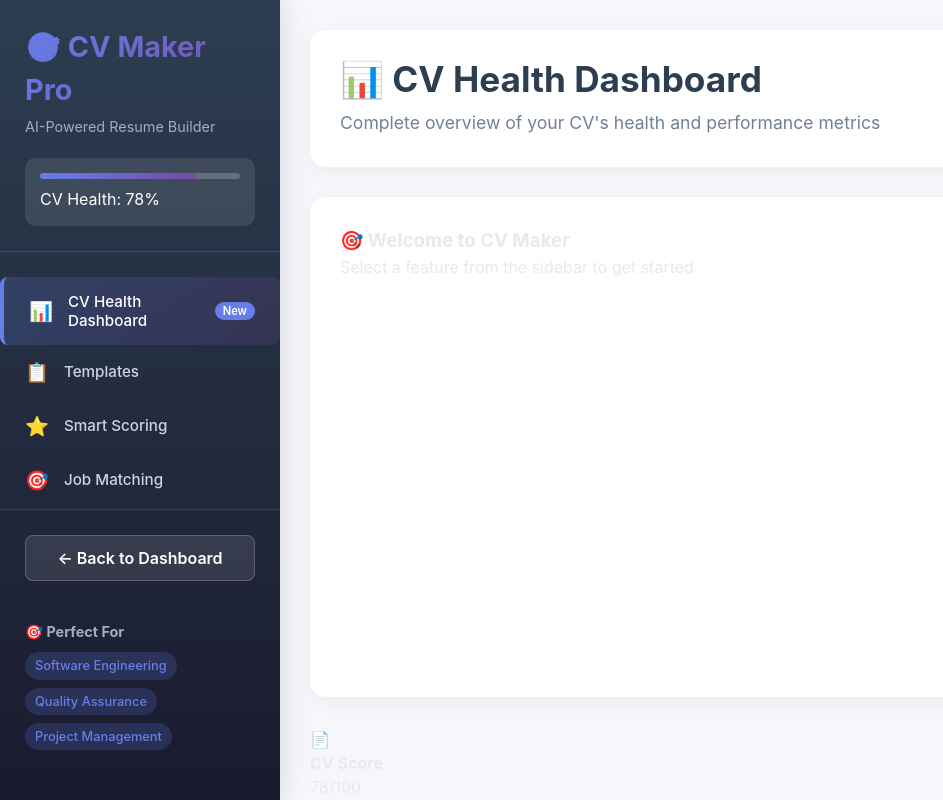
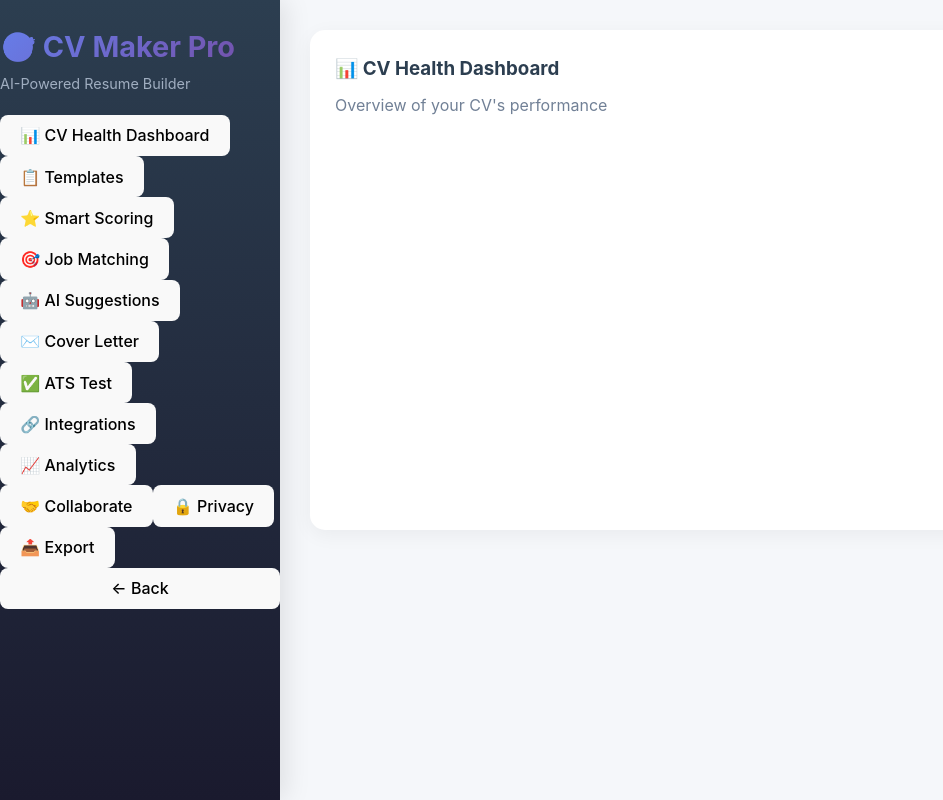
Before and after one commit to Shenukafdo2006/SDGP-AI-Interviewer, a React app in the folder frontend/: page / in a window 1280 px wide. Both pictures are taken after a click on the button "CV Maker". Shown: the top 800 px of the page, without its empty margins (0-943 px from the left). Built offline with nearby package versions, Linux system fonts and the light colour scheme; the HTML template or start-up script is replaced by a standard one.

Commit message:
finalize base component setup for CVMaker.jsx and css files

```diff
--- a/frontend/src/CVMaker.css
+++ b/frontend/src/CVMaker.css
@@ -30,12 +30,7 @@
   z-index: 100;
 }
 
-.cvmaker-sidebar-header {
-  padding: 0 25px 25px;
-  border-bottom: 1px solid rgba(255, 255, 255, 0.1);
-}
-
-.cvmaker-sidebar-header h2 {
+.cvmaker-sidebar h2 {
   font-size: 1.8rem;
   margin-bottom: 5px;
   background: linear-gradient(135deg, #667eea 0%, #764ba2 100%);
@@ -44,59 +39,40 @@
   background-clip: text;
 }
 
-.cvmaker-subtitle {
+.cvmaker-sidebar p {
   color: #a0aec0;
   font-size: 0.9rem;
   margin-bottom: 20px;
 }
 
-.cvmaker-user-progress {
-  background: rgba(255, 255, 255, 0.1);
-  padding: 15px;
-  border-radius: 10px;
-  margin-top: 15px;
-}
-
-.cvmaker-progress-bar {
-  height: 6px;
-  background: rgba(255, 255, 255, 0.2);
-  border-radius: 3px;
-  overflow: hidden;
-  margin-bottom: 8px;
-}
-
-.cvmaker-progress-fill {
-  height: 100%;
-  background: linear-gradient(90deg, #667eea 0%, #764ba2 100%);
-  border-radius: 3px;
-  transition: width 0.3s ease;
-}
-
 .cvmaker-sidebar-features {
   flex: 1;
-  padding: 25px 0;
-  overflow-y: auto;
+  padding: 0 15px;
+  display: flex;
+  flex-direction: column;
+  gap: 10px;
 }
 
 .cvmaker-sidebar-feature {
   width: 100%;
-  padding: 15px 25px;
+  padding: 12px 15px;
   background: none;
   border: none;
   color: #cbd5e0;
   text-align: left;
   display: flex;
   align-items: center;
-  gap: 15px;
+  gap: 10px;
   cursor: pointer;
   transition: all 0.3s ease;
   position: relative;
+  font-size: 0.95rem;
 }
 
 .cvmaker-sidebar-feature:hover {
   background: rgba(102, 126, 234, 0.1);
   color: white;
-  padding-left: 30px;
+  padding-left: 25px;
 }
 
 .cvmaker-sidebar-feature.cvmaker-active {
@@ -105,40 +81,18 @@
   border-left: 4px solid #667eea;
 }
 
-.cvmaker-feature-icon {
-  font-size: 1.2rem;
-}
-
-.cvmaker-feature-label {
-  font-size: 0.95rem;
-  font-weight: 500;
-  flex: 1;
-}
-
-.cvmaker-badge {
-  background: #667eea;
-  color: white;
-  font-size: 0.7rem;
-  padding: 2px 8px;
-  border-radius: 10px;
-  font-weight: 600;
-}
-
-.cvmaker-sidebar-footer {
-  padding: 25px;
-  border-top: 1px solid rgba(255, 255, 255, 0.1);
-}
-
 .cvmaker-back-btn {
-  width: 100%;
-  padding: 12px 20px;
+  margin-top: auto;
+  width: 90%;
+  margin-left: auto;
+  margin-right: auto;
+  padding: 10px;
   background: rgba(255, 255, 255, 0.1);
   border: 1px solid rgba(255, 255, 255, 0.2);
   color: white;
   border-radius: 8px;
   cursor: pointer;
   font-weight: 600;
-  margin-bottom: 20px;
   transition: all 0.3s ease;
 }
 
@@ -149,6 +103,7 @@
 
 .cvmaker-target-audience {
   margin-top: 20px;
+  padding: 0 15px;
 }
 
 .cvmaker-target-audience h4 {
@@ -184,37 +139,123 @@
   min-height: 100vh;
 }
 
-.cvmaker-content-header {
+.feature-panel {
   background: white;
-  padding: 30px;
   border-radius: 15px;
+  padding: 25px;
+  box-shadow: 0 5px 20px rgba(0, 0, 0, 0.05);
   margin-bottom: 30px;
-  box-shadow: 0 5px 20px rgba(0, 0, 0, 0.05);
+  min-height: 500px;
 }
 
-.cvmaker-content-header h1 {
+.feature-panel h3 {
+  margin-bottom: 10px;
   color: #2c3e50;
-  font-size: 2.2rem;
-  margin-bottom: 10px;
-  display: flex;
-  align-items: center;
-  gap: 10px;
 }
 
-.cvmaker-feature-description {
+.feature-panel p {
   color: #718096;
-  font-size: 1.1rem;
   line-height: 1.6;
-  margin: 0;
 }
 
-.cvmaker-feature-container {
-  background: white;
-  border-radius: 15px;
-  padding: 30px;
-  margin-bottom: 30px;
-  box-shadow: 0 5px 20px rgba(0, 0, 0, 0.05);
-  min-height: 500px;
+/* ============================================
+   Template Cards
+   ============================================ */
+
+.template-list {
+  display: flex;
+  flex-wrap: wrap;
+  gap: 15px;
+  margin-top: 20px;
+}
+
+.template-card {
+  flex: 1 1 180px;
+  background: #f1f5f9;
+  border: 2px solid transparent;
+  border-radius: 10px;
+  padding: 15px;
+  cursor: pointer;
+  transition: all 0.3s ease;
+}
+
+.template-card:hover {
+  transform: translateY(-3px);
+  box-shadow: 0 5px 15px rgba(0,0,0,0.1);
+}
+
+.template-card.active {
+  border-color: #667eea;
+}
+
+.template-card .icon {
+  font-size: 1.5rem;
+  margin-bottom: 8px;
+}
+
+/* ============================================
+   CV Input & Scoring
+   ============================================ */
+
+.cv-input {
+  width: 100%;
+  padding: 12px;
+  border-radius: 8px;
+  border: 1px solid #cbd5e0;
+  resize: none;
+  margin-bottom: 15px;
+  font-family: inherit;
+}
+
+.analyze-btn {
+  padding: 10px 15px;
+  background: #667eea;
+  color: white;
+  border: none;
+  border-radius: 8px;
+  cursor: pointer;
+  font-weight: 600;
+  transition: all 0.3s ease;
+}
+
+.analyze-btn:hover {
+  background: #764ba2;
+}
+
+.cv-score-results {
+  margin-top: 20px;
+  background: #eef2ff;
+  padding: 15px;
+  border-radius: 8px;
+}
+
+.cv-score-results h4 {
+  margin-bottom: 10px;
+}
+
+.cv-score-results p {
+  margin: 4px 0;
+}
+
+.feedback-list p {
+  padding: 6px 10px;
+  border-radius: 5px;
+  margin-bottom: 5px;
+}
+
+.feedback-success {
+  background: #d4edda;
+  color: #155724;
+}
+
+.feedback-warning {
+  background: #fff3cd;
+  color: #856404;
+}
+
+.feedback-info {
+  background: #d1ecf1;
+  color: #0c5460;
 }
 
 /* ============================================
--- a/frontend/src/CVMaker.jsx
+++ b/frontend/src/CVMaker.jsx
@@ -2,78 +2,26 @@ import React, { useState } from "react";
 import "./CVMaker.css";
 
 const CVMaker = ({ onBack }) => {
+  // =====================
+  // States
+  // =====================
   const [activeFeature, setActiveFeature] = useState("dashboard");
   const [jobDescription, setJobDescription] = useState("");
-  const [matchScore, setMatchScore] = useState(null);
+  const [cvContent, setCvContent] = useState("");
   const [cvHealth, setCvHealth] = useState(null);
-  const [selectedTemplate, setSelectedTemplate] = useState("modern");
-  const [coverLetter, setCoverLetter] = useState("");
-  const [atsScore, setAtsScore] = useState(null);
-  const [cvContent, setCvContent] = useState("");
-  const [aiSuggestions, setAiSuggestions] = useState([]);
-  const [analytics, setAnalytics] = useState(null);
-  const [shareSettings, setShareSettings] = useState({
-    privacy: "private",
-    password: "",
-    expiryDate: "",
-    allowDownload: true,
-  });
-  const [collaborators, setCollaborators] = useState([]);
-  const [cvVersions, setCvVersions] = useState([]);
 
-  // Templates data with enhanced details
+  // =====================
+  // Templates & Features
+  // =====================
   const templates = [
-    {
-      id: "modern",
-      name: "Modern",
-      icon: "✨",
-      color: "#667eea",
-      description: "Clean and colorful design perfect for tech roles",
-      bestFor: "Software Engineers, Designers"
-    },
-    {
-      id: "professional",
-      name: "Professional",
-      icon: "👔",
-      color: "#2c3e50",
-      description: "Corporate and formal layout for traditional industries",
-      bestFor: "Finance, Consulting, Management"
-    },
-    {
-      id: "creative",
-      name: "Creative",
-      icon: "🎨",
-      color: "#764ba2",
-      description: "Design-focused with portfolio showcase sections",
-      bestFor: "Designers, Artists, Marketing"
-    },
-    {
-      id: "minimal",
-      name: "Minimal",
-      icon: "📄",
-      color: "#4caf50",
-      description: "Simple and ATS-friendly for maximum compatibility",
-      bestFor: "All industries, ATS systems"
-    },
-    {
-      id: "academic",
-      name: "Academic",
-      icon: "🎓",
-      color: "#2196f3",
-      description: "Research-focused with publications section",
-      bestFor: "Researchers, Professors, PhD candidates"
-    },
-    {
-      id: "tech",
-      name: "Tech",
-      icon: "💻",
-      color: "#ff9800",
-      description: "Optimized for technical roles with project highlights",
-      bestFor: "Software Engineers, DevOps, Data Scientists"
-    },
+    { id: "modern", name: "Modern", icon: "✨", color: "#667eea", description: "Clean and colorful design perfect for tech roles", bestFor: "Software Engineers, Designers" },
+    { id: "professional", name: "Professional", icon: "👔", color: "#2c3e50", description: "Corporate and formal layout for traditional industries", bestFor: "Finance, Consulting, Management" },
+    { id: "creative", name: "Creative", icon: "🎨", color: "#764ba2", description: "Design-focused with portfolio showcase sections", bestFor: "Designers, Artists, Marketing" },
+    { id: "minimal", name: "Minimal", icon: "📄", color: "#4caf50", description: "Simple and ATS-friendly for maximum compatibility", bestFor: "All industries, ATS systems" },
+    { id: "academic", name: "Academic", icon: "🎓", color: "#2196f3", description: "Research-focused with publications section", bestFor: "Researchers, Professors, PhD candidates" },
+    { id: "tech", name: "Tech", icon: "💻", color: "#ff9800", description: "Optimized for technical roles with project highlights", bestFor: "Software Engineers, DevOps, Data Scientists" },
   ];
 
-  // Feature list for sidebar
   const features = [
     { id: "dashboard", icon: "📊", label: "CV Health Dashboard" },
     { id: "templates", icon: "📋", label: "Templates" },
@@ -89,119 +37,124 @@ const CVMaker = ({ onBack }) => {
     { id: "export", icon: "📤", label: "Export" },
   ];
 
+  // =====================
+  // Functions
+  // =====================
+  const analyzeCV = () => {
+    const score = {
+      overall: 78,
+      completeness: 85,
+      formatting: 72,
+      atsScore: 90,
+      readability: 88,
+      skillsScore: 70,
+      feedback: [
+        { type: "success", message: "✅ Professional summary is excellent" },
+        { type: "warning", message: "⚠️ Add more quantifiable achievements" },
+        { type: "info", message: "ℹ️ Consider adding GitHub portfolio link" },
+      ],
+      sectionScores: {
+        summary: 92,
+        experience: 65,
+        education: 88,
+        skills: 70,
+        projects: 75,
+      },
+    };
+    setCvHealth(score);
+  };
+
+  const renderActiveFeature = () => {
+    switch (activeFeature) {
+      case "dashboard":
+        return (
+          <div className="feature-panel">
+            <h3>📊 CV Health Dashboard</h3>
+            <p>Overview of your CV's performance</p>
+          </div>
+        );
+
+      case "templates":
+        return (
+          <div className="feature-panel">
+            <h3>📋 Choose a Template</h3>
+            <div className="template-list">
+              {templates.map((tpl) => (
+                <div key={tpl.id} className={`template-card ${tpl.id === activeFeature ? "active" : ""}`} style={{ borderColor: tpl.color }}>
+                  <span className="icon">{tpl.icon}</span>
+                  <h4>{tpl.name}</h4>
+                  <p>{tpl.description}</p>
+                  <small>Best for: {tpl.bestFor}</small>
+                </div>
+              ))}
+            </div>
+          </div>
+        );
+
+      case "scoring":
+        return (
+          <div className="feature-panel">
+            <h3>⭐ Smart CV Scoring</h3>
+            <textarea
+              placeholder="Paste your CV here..."
+              value={cvContent}
+              onChange={(e) => setCvContent(e.target.value)}
+              rows={6}
+              className="cv-input"
+            />
+            <button onClick={analyzeCV} className="analyze-btn">Analyze CV</button>
+            {cvHealth && (
+              <div className="cv-score-results">
+                <h4>Overall Score: {cvHealth.overall}%</h4>
+                <p>Completeness: {cvHealth.completeness}%</p>
+                <p>Formatting: {cvHealth.formatting}%</p>
+                <p>ATS Score: {cvHealth.atsScore}%</p>
+                <div className="feedback-list">
+                  {cvHealth.feedback.map((f, i) => (
+                    <p key={i} className={`feedback-${f.type}`}>{f.message}</p>
+                  ))}
+                </div>
+              </div>
+            )}
+          </div>
+        );
+
+      default:
+        return (
+          <div className="feature-panel">
+            <h3>{features.find((f) => f.id === activeFeature)?.label}</h3>
+            <p>Feature content coming soon...</p>
+          </div>
+        );
+    }
+  };
+
+  // =====================
+  // JSX Return
+  // =====================
   return (
     <div className="cvmaker-dashboard">
-      {/* Sidebar Navigation */}
+      {/* Sidebar */}
       <div className="cvmaker-sidebar">
-        <div className="cvmaker-sidebar-header">
-          <h2>🎯 CV Maker Pro</h2>
-          <p className="cvmaker-subtitle">AI-Powered Resume Builder</p>
-          <div className="cvmaker-user-progress">
-            <div className="cvmaker-progress-bar">
-              <div className="cvmaker-progress-fill" style={{ width: "78%" }}></div>
-            </div>
-            <span>CV Health: 78%</span>
-          </div>
-        </div>
-
-        <div className="cvmaker-sidebar-features">
+        <h2>🎯 CV Maker Pro</h2>
+        <p>AI-Powered Resume Builder</p>
+        <div className="sidebar-features">
           {features.map((feature) => (
             <button
               key={feature.id}
-              className={`cvmaker-sidebar-feature ${activeFeature === feature.id ? "cvmaker-active" : ""}`}
+              className={`sidebar-feature ${activeFeature === feature.id ? "active" : ""}`}
               onClick={() => setActiveFeature(feature.id)}
             >
-              <span className="cvmaker-feature-icon">{feature.icon}</span>
-              <span className="cvmaker-feature-label">{feature.label}</span>
-              {(feature.id === "dashboard" || feature.id === "ai" || feature.id === "analytics") && (
-                <span className="cvmaker-badge">
-                  {feature.id === "dashboard" ? "New" : feature.id === "ai" ? "Hot" : "Pro"}
-                </span>
-              )}
+              <span>{feature.icon}</span> {feature.label}
             </button>
           ))}
         </div>
-
-        <div className="cvmaker-sidebar-footer">
-          <button className="cvmaker-back-btn" onClick={onBack}>
-            ← Back to Dashboard
-          </button>
-          <div className="cvmaker-target-audience">
-            <h4>🎯 Perfect For</h4>
-            <div className="cvmaker-audience-tags">
-              <span className="cvmaker-tag">Software Engineering</span>
-              <span className="cvmaker-tag">Quality Assurance</span>
-              <span className="cvmaker-tag">Project Management</span>
-            </div>
-          </div>
-        </div>
+        <button className="back-btn" onClick={() => onBack && onBack()}>← Back</button>
       </div>
 
-      {/* Main Content Area */}
+      {/* Main Content */}
       <div className="cvmaker-content">
-        <div className="cvmaker-content-header">
-          <h1>
-            {features.find((f) => f.id === activeFeature)?.icon}
-            {" "}
-            {features.find((f) => f.id === activeFeature)?.label}
-          </h1>
-          <p className="cvmaker-feature-description">
-            {activeFeature === "dashboard" && "Complete overview of your CV's health and performance metrics"}
-            {activeFeature === "scoring" && "Get instant AI-powered feedback on your CV completeness and quality"}
-            {activeFeature === "jobmatch" && "Match your CV against job descriptions for better opportunities"}
-            {activeFeature === "ai" && "Get intelligent AI suggestions to improve every section of your CV"}
-            {activeFeature === "templates" && "Choose from industry-optimized professional templates"}
-            {activeFeature === "coverletter" && "Generate personalized cover letters that complement your CV"}
-            {activeFeature === "ats" && "Test your CV against Applicant Tracking Systems"}
-            {activeFeature === "integration" && "Import data automatically from LinkedIn and GitHub"}
-            {activeFeature === "analytics" && "Track CV performance and get data-driven insights"}
-            {activeFeature === "collaborate" && "Share with mentors and track version history"}
-            {activeFeature === "privacy" && "Control who can access and download your CV"}
-            {activeFeature === "export" && "Download your CV in multiple formats"}
-          </p>
-        </div>
-
-        {/* Active Feature Component */}
-        <div className="cvmaker-feature-container">
-          <div className="cvmaker-feature-panel">
-            <div className="cvmaker-panel-header">
-              <h3>🎯 Welcome to CV Maker</h3>
-              <p>Select a feature from the sidebar to get started</p>
-            </div>
-          </div>
-        </div>
-
-        {/* Quick Stats Bar */}
-        <div className="cvmaker-quick-stats">
-          <div className="cvmaker-stat-card">
-            <div className="cvmaker-stat-icon">📄</div>
-            <div className="cvmaker-stat-info">
-              <h4>CV Score</h4>
-              <p className="cvmaker-stat-value">78/100</p>
-            </div>
-          </div>
-          <div className="cvmaker-stat-card">
-            <div className="cvmaker-stat-icon">🎯</div>
-            <div className="cvmaker-stat-info">
-              <h4>Job Match</h4>
-              <p className="cvmaker-stat-value">85%</p>
-            </div>
-          </div>
-          <div className="cvmaker-stat-card">
-            <div className="cvmaker-stat-icon">✅</div>
-            <div className="cvmaker-stat-info">
-              <h4>ATS Score</h4>
-              <p className="cvmaker-stat-value">90%</p>
-            </div>
-          </div>
-          <div className="cvmaker-stat-card">
-            <div className="cvmaker-stat-icon">👁️</div>
-            <div className="cvmaker-stat-info">
-              <h4>Total Views</h4>
-              <p className="cvmaker-stat-value">127</p>
-            </div>
-          </div>
-        </div>
+        {renderActiveFeature()}
       </div>
     </div>
   );
```
